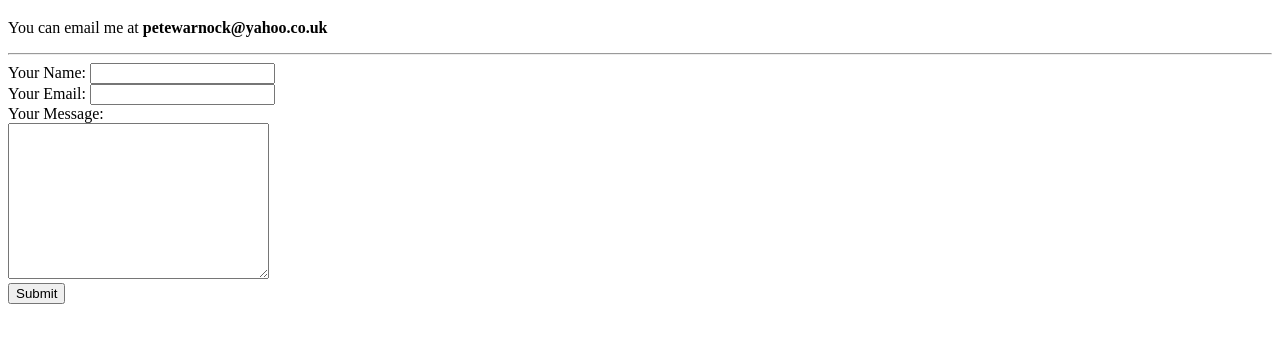
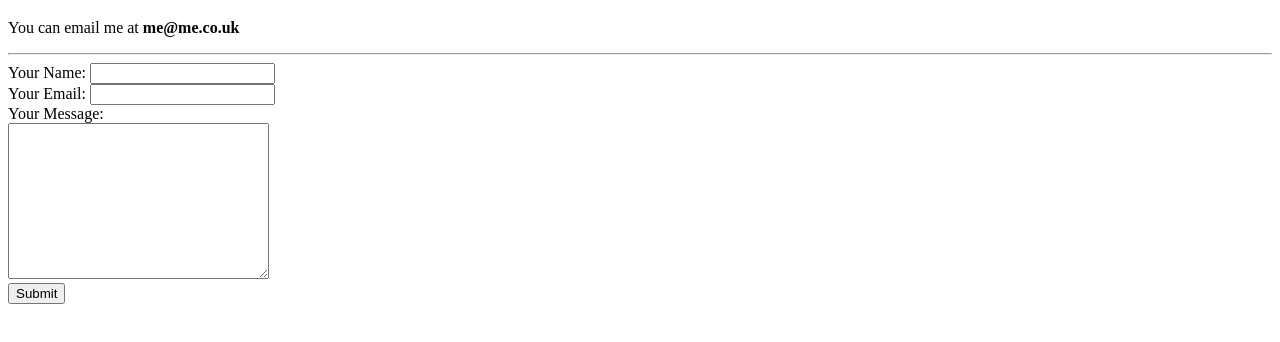
Before and after one commit to d80sw9/cv, a plain HTML site: page contact.html in a window 1280 px wide. Shown: the part 48-390 px from the top of the page. Drawn offline with Linux system fonts and the light colour scheme.

Commit message:
Update contact.html

```diff
--- a/contact.html
+++ b/contact.html
@@ -8,7 +8,7 @@
 </head>
 <body>
     <h2>Contact Me</h2>
-<p>You can email me at <strong>petewarnock@yahoo.co.uk</strong></p>
+<p>You can email me at <strong>me@me.co.uk</strong></p>
 
 <hr>
 
```
